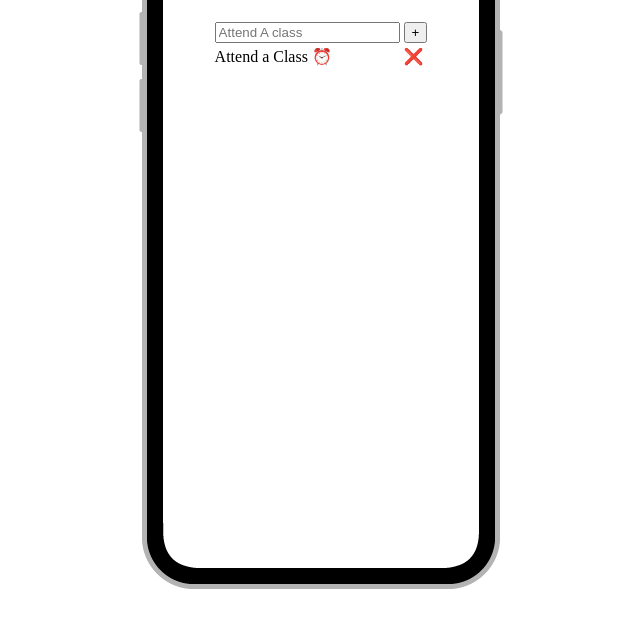
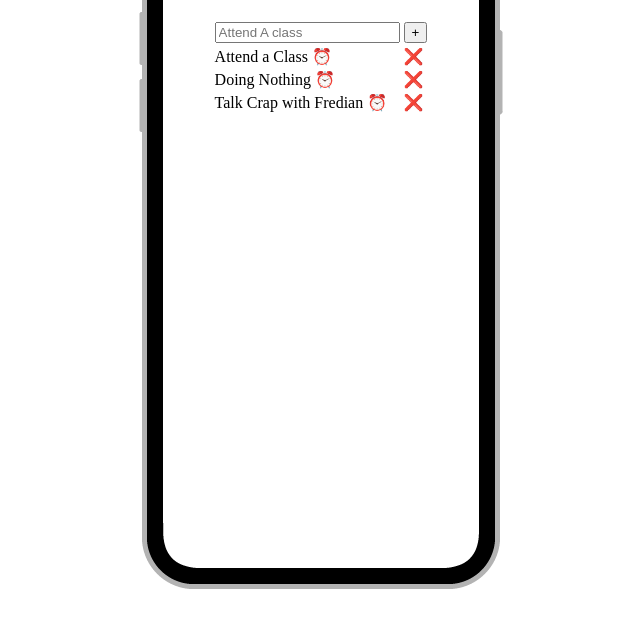
Before and after one commit to abbayosua/glintstodo, a plain HTML site: page index.html in a window 1280 px wide. Shown: the part 138-766 px from the top of the page, without its empty margins (319-959 px from the left). Drawn offline with Linux system fonts and the light colour scheme.

Commit message:
Nambahin List Kegiatan

```diff
--- a/index.html
+++ b/index.html
@@ -33,6 +33,14 @@
             <td>Attend a Class ⏰</td>
             <td>❌</td>
         </tr>
+        <tr>
+            <td>Doing Nothing ⏰</td>
+            <td>❌</td>
+        </tr>
+        <tr>
+            <td>Talk Crap with Fredian ⏰</td>
+            <td>❌</td>
+        </tr>
     </table>
 </body>
 </html>
```
